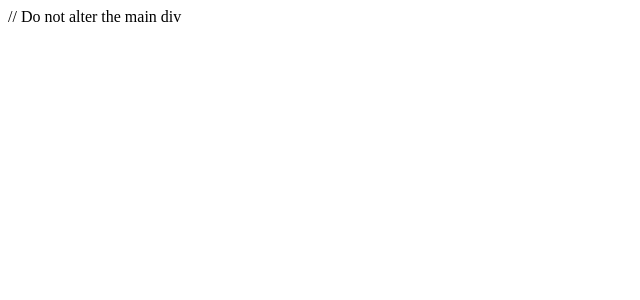
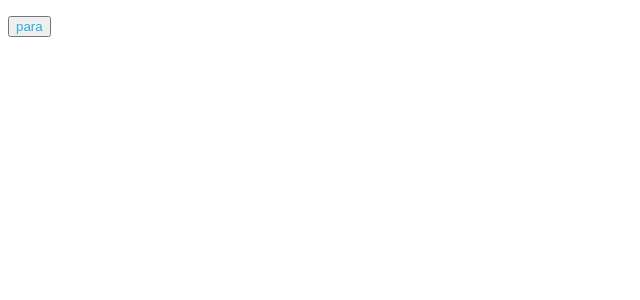
Before and after one commit to Dileepjatav/ReactJS-What-is-virtual-dom-React-Basics-NPM-NPM-Scripts-Setting-up-NPM-...---In-Class---Bu, a React app: page / in a window 1280 px wide. Shown: the top 300 px of the page, without its empty margins (0-640 px from the left). Built offline with nearby package versions, Linux system fonts and the light colour scheme.

Commit message:
button working

```diff
--- a/src/components/App.js
+++ b/src/components/App.js
@@ -1,10 +1,20 @@
 import React, {Component, useState} from "react";
 import "./../styles/App.css";
 
+
+
+
 function App() {
+
+  let run=()=>{
+    document.getElementById('para').innerText="Hello, I've learnt to use the full-stack evaluation tool. This makes me so happy";
+  }
+
   return (
     <div id="main">
-      // Do not alter the main div
+      <p id="para"></p>
+
+      <button id="click" onClick={run}>para</button>
     </div>
   );
 }
--- a/src/index.html
+++ b/src/index.html
@@ -6,7 +6,8 @@
 <meta http-equiv="X-UA-Compatible" content="ie=edge">
 <title>React Boilerplate</title>
 </head>
-<body>
-<div id="root">
-</div>
+    <body>
+        <div id="root">
+        </div>
+    </body>
 </html>
```
